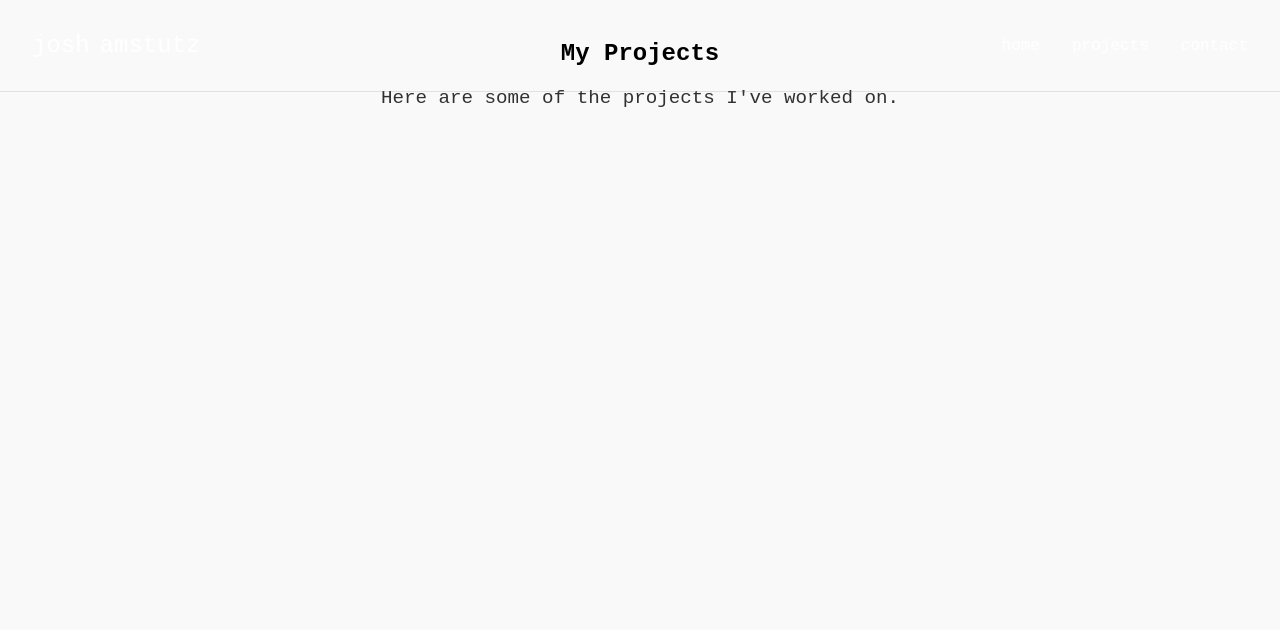
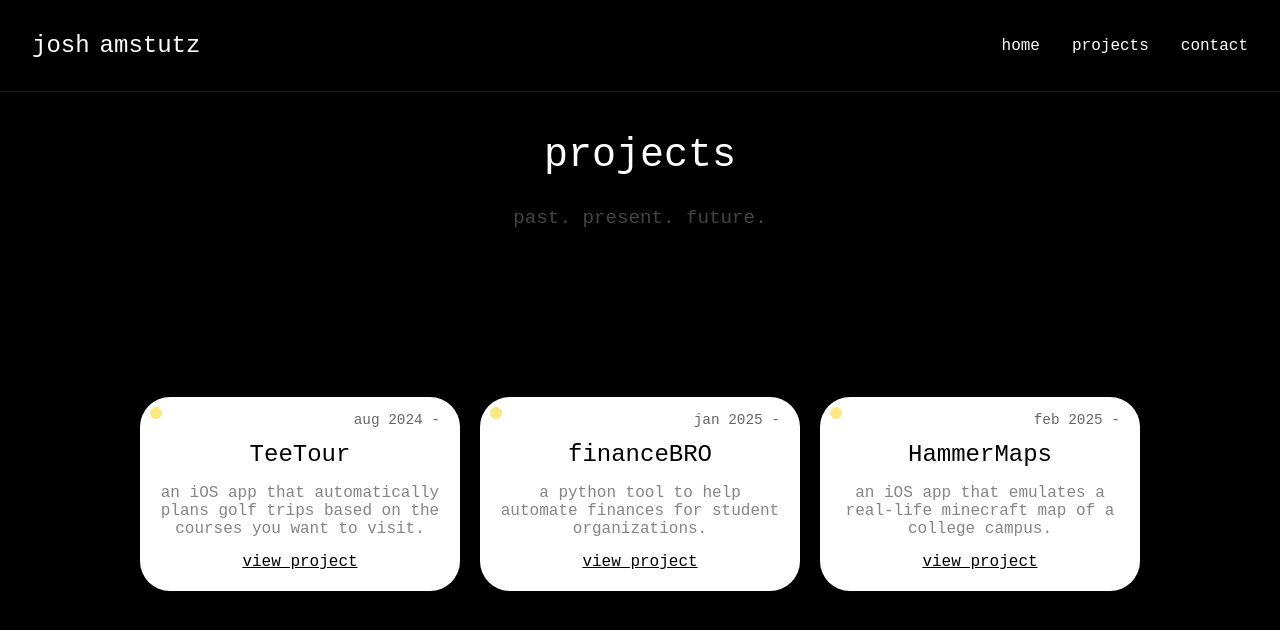
Before and after one commit to joshamstutz/joshamstutz.github.io, a React (Create React App) app: page /projects in a window 1280 px wide. Shown: the top 630 px of the page. Built offline with nearby package versions, Linux system fonts and the light colour scheme.

Commit message:
finished projects page

```diff
--- /dev/null
+++ b/src/pages/Projects.css
@@ -0,0 +1,142 @@
+.projects-container {
+    text-align: center;
+    padding: 100px;
+    background-color: black;
+    min-height: 80vh;
+    display: flex;
+    flex-direction: column;
+    justify-content: flex-start;
+}
+
+h2 {
+    font-size: 2.5rem;
+    font-weight: normal;
+    margin-bottom: 10px;
+    color: white;
+}
+
+p {
+    font-size: 1.2rem;
+    color: #555;
+}
+
+.projects-grid {
+    display: grid;
+    grid-template-columns: repeat(auto-fit, minmax(300px, 1fr));
+    justify-items: center;
+    gap: 20px;
+    padding: 10px;
+    max-width: 1000px;
+    margin: auto;
+}
+
+.project-card {
+    background: white;
+    padding: 20px;
+    border-radius: 30px;
+    box-shadow: 0 4px 8px rgba(0, 0, 0, 0.1);
+    transition: transform 0.3s ease-in-out;
+    position: relative; /* Needed for dot positioning */
+}
+
+.project-card:hover {
+    transform: scale(1.05);
+}
+
+.project-card h3 {
+    font-weight: normal;
+    margin-bottom: 10px;
+    font-size: 1.5rem;
+}
+
+.project-card p {
+    color: #666;
+    font-size: 1rem;
+    margin-bottom: 15px;
+}
+
+.project-card a {
+    text-decoration: underline;
+    color: black;
+    font-weight: normal;
+    transition: color 0.3s;
+}
+
+.project-card a:hover {
+    color: #6E5191;
+}
+
+/* Dot styling */
+.dot {
+    position: absolute;
+    top: 10px;
+    left: 10px;
+    width: 12px;
+    height: 12px;
+    border-radius: 50%;
+    transition: width 0.3s ease, height 0.3s ease, padding 0.3s ease;
+    display: flex;
+    justify-content: center;
+    align-items: center;
+    color: transparent; /* Hide the text initially */
+    font-size: 0.75rem;
+    font-weight: bold;
+}
+
+.dot span {
+    opacity: 0;
+    transition: opacity 0.3s ease;
+}
+
+.green {
+    background-color: #7BB662;
+}
+
+.yellow {
+    background-color: #fde883;
+}
+
+.red {
+    background-color: #D61F1F;
+}
+
+/* Hover effect for dots */
+.dot:hover {
+    width: 100px;
+    height: 15px;
+    padding: 5px;
+    border-radius: 25px
+}
+
+.dot.green:hover span {
+    transition-delay: 0.3s;
+    opacity: 1;
+    color: white;
+    content: "completed";
+}
+
+.dot.yellow:hover span {
+    transition-delay: 0.3s;
+    opacity: 1;
+    color: black;
+    content: "in progress";
+}
+
+.dot.red:hover span {
+    transition-delay: 0.3s;
+    opacity: 1;
+    color: white;
+    content: "stopped";
+}
+
+.date {
+    position: absolute;
+    top: 10px;
+    right: 10px;
+    font-size: 0.9rem;
+    color: #666;
+    background: rgba(255, 255, 255, 0.7);
+    padding: 5px 10px;
+    border-radius: 10px;
+    display: inline-block;
+}
--- a/src/pages/Projects.js
+++ b/src/pages/Projects.js
@@ -1,10 +1,54 @@
 import React from "react";
+import "./Projects.css";
+
+const projects = [
+    {
+        title: "TeeTour",
+        description: "an iOS app that automatically plans golf trips based on the courses you want to visit.",
+        link: "#",
+        status: "yellow",
+        date: "aug 2024 -"
+    },
+    {
+        title: "financeBRO",
+        description: "a python tool to help automate finances for student organizations.",
+        link: "#",
+        status: "yellow",
+        date: "jan 2025 -"
+    },
+    {
+        title: "HammerMaps",
+        description: "an iOS app that emulates a real-life minecraft map of a college campus.",
+        link: "#",
+        status: "yellow",
+        date: "feb 2025 -"
+    },
+];
 
 const Projects = () => {
     return (
-        <div className="page">
-            <h2>My Projects</h2>
-            <p>Here are some of the projects I've worked on.</p>
+        <div className="projects-container">
+            <h2>projects</h2>
+            <p>past. present. future.</p>
+            <div className="projects-grid">
+                {projects.map((project, index) => (
+                    <div key={index} className="project-card">
+                        <div className={`dot ${project.status}`}>
+                            <span>
+                                {project.status === "green"
+                                    ? "Completed"
+                                    : project.status === "yellow"
+                                        ? "In Progress"
+                                        : "Stopped"}
+                            </span>
+                        </div> {/* Dot with text */}
+                        <div className="date">{project.date}</div> {/* Date element */}
+                        <h3>{project.title}</h3>
+                        <p>{project.description}</p>
+                        <a href={project.link} target="_blank" rel="noopener noreferrer">view project</a>
+                    </div>
+                ))}
+            </div>
         </div>
     );
 };
```
